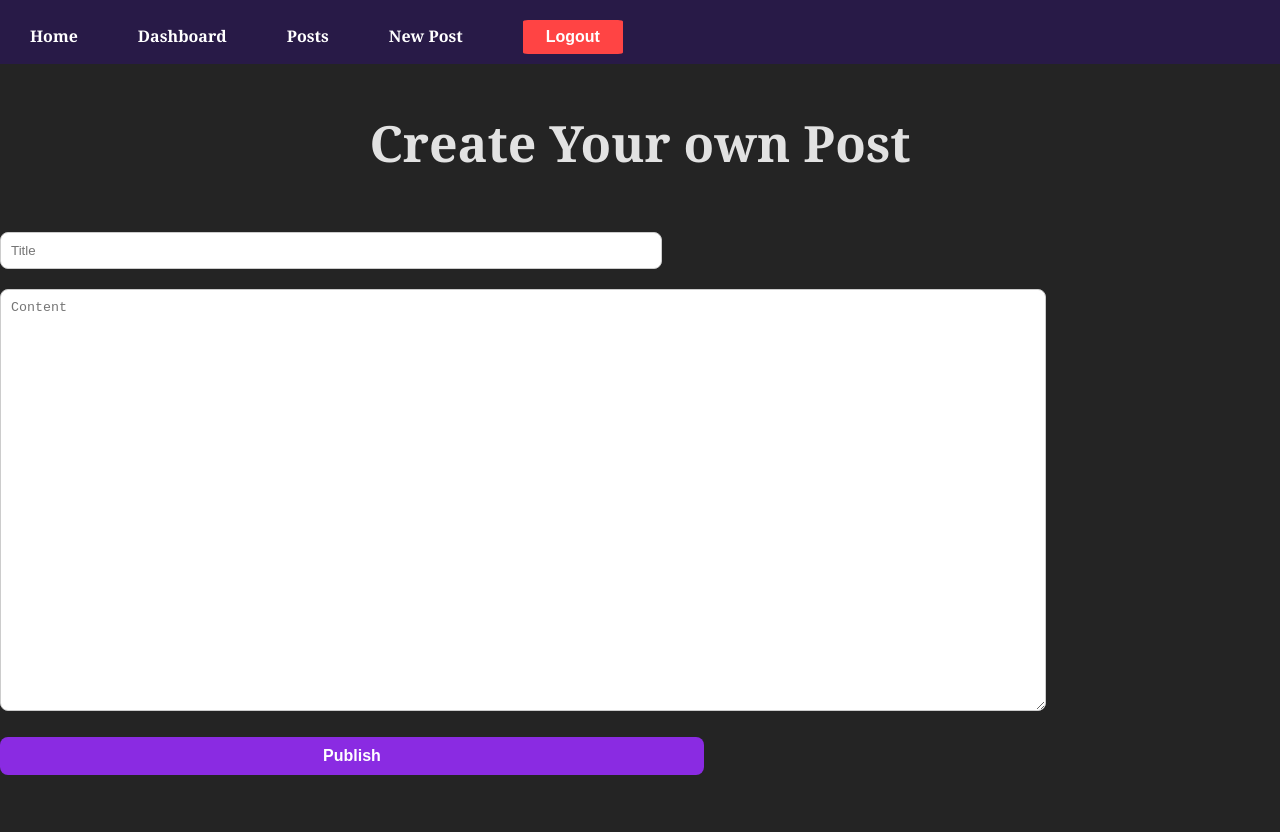
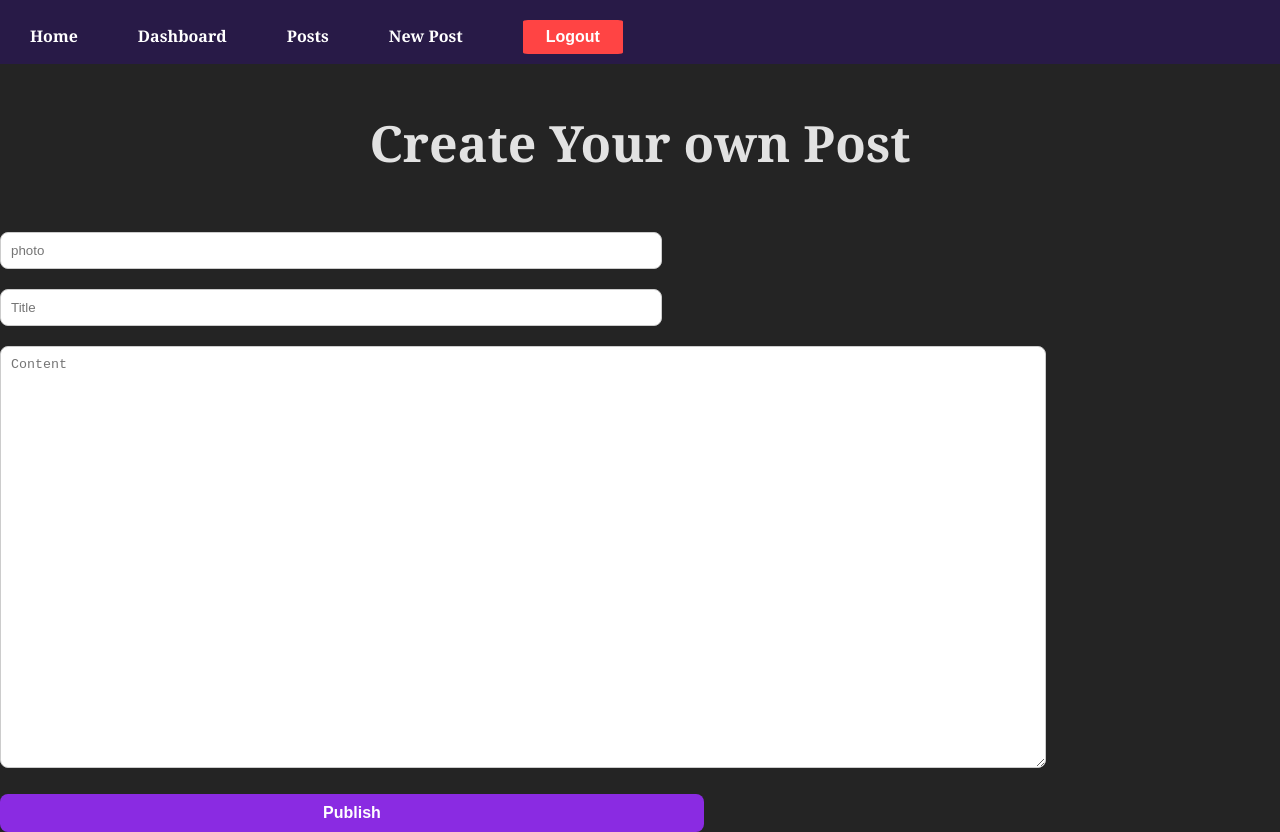
Before and after one commit to sohaila11/Authentication-blog-dashboard, a React (Vite) app in the folder my-react-app/: page /new-post in a window 1280 px wide. Before the commit the page ends 800 px from the top, so only its background shows below. Built offline with nearby package versions, Linux system fonts and the light colour scheme; no server answers; sample sign-in values are in the browser's storage; the HTML template or start-up script is replaced by a standard one.

Commit message:
Update NewPost.jsx

```diff
--- a/my-react-app/src/pages/NewPost/NewPost.jsx
+++ b/my-react-app/src/pages/NewPost/NewPost.jsx
@@ -6,18 +6,21 @@ import { useNavigate } from "react-router-dom";
 import "./NewPost.css";
 
 const NewPost = () => {
+  const[photo,setPhoto]=useState("");
   const [title, setTitle] = useState("");
   const [content, setContent] = useState("");
   const user = useSelector((state) => state.auth.user);
   const dispatch =useDispatch();
   const navigate=useNavigate();
   const email = user.email;
+
   const handleCreatePost = () => {
     if (!title || !content) return alert("Title and content are required!");
-    dispatch(addPost({email,title,content,createdAt:serverTimestamp()}))
+    dispatch(addPost({photo,email,title,content,createdAt:serverTimestamp()}))
     .then(()=>{
       setTitle("");
       setContent("");
+      setPhoto("");
       alert("Post added successfully!");
       navigate("/posts");
     }).catch(error=>alert("Error adding post:"+error.message));
@@ -25,6 +28,12 @@ const NewPost = () => {
   return (
     <div className="New">
       <h2>Create Your own Post</h2>
+      <input
+        type="text"
+        placeholder="photo"
+        value={photo}
+        onChange={(e) => setPhoto(e.target.value)}
+      />
       <input
         type="text"
         placeholder="Title"
```
